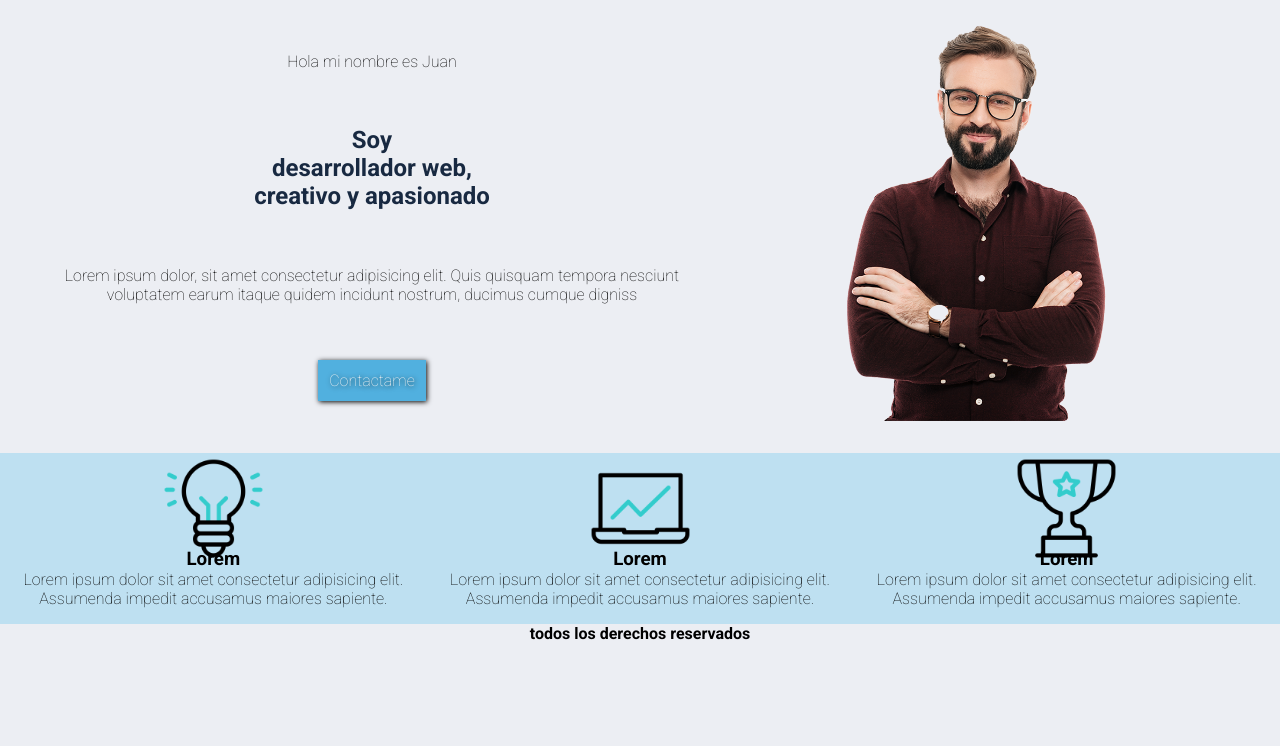
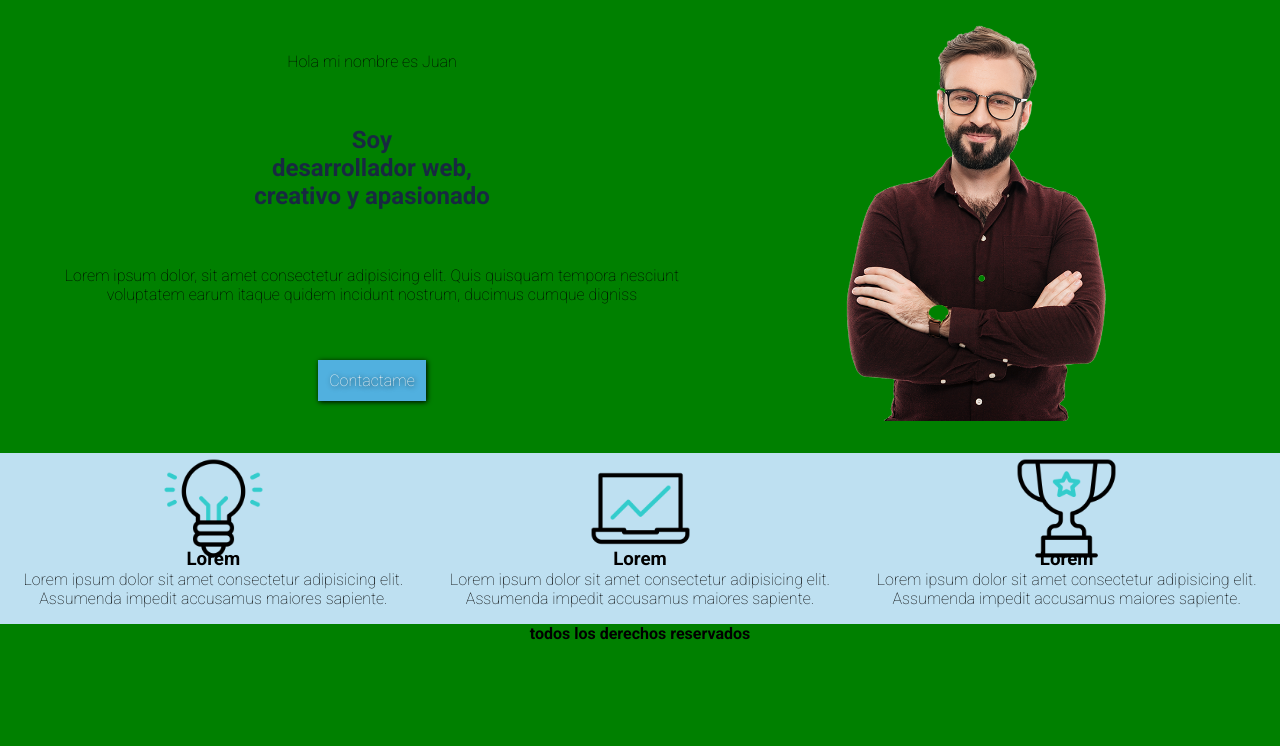
Before and after one commit to LautaroAnriquez/clase-github, a plain HTML site: page index.html in a window 1280 px wide. Shown: the part 54-800 px from the top of the page. Drawn offline with nearby package versions, Linux system fonts and the light colour scheme.

Commit message:
cambio color del body

```diff
--- a/css/styles.css
+++ b/css/styles.css
@@ -9,7 +9,7 @@
 /* estilos generales */
 
 body{
-    background-color: #ECEEF3;
+    background-color: green;
     font-family: 'Roboto', sans-serif;
 }
 
```
